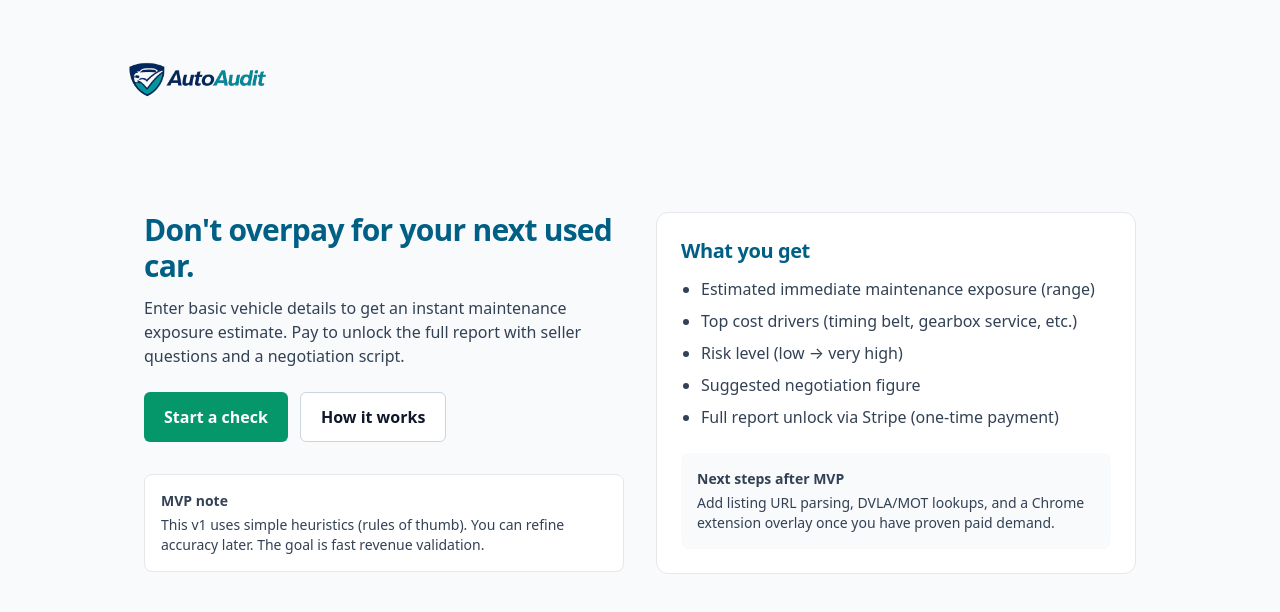
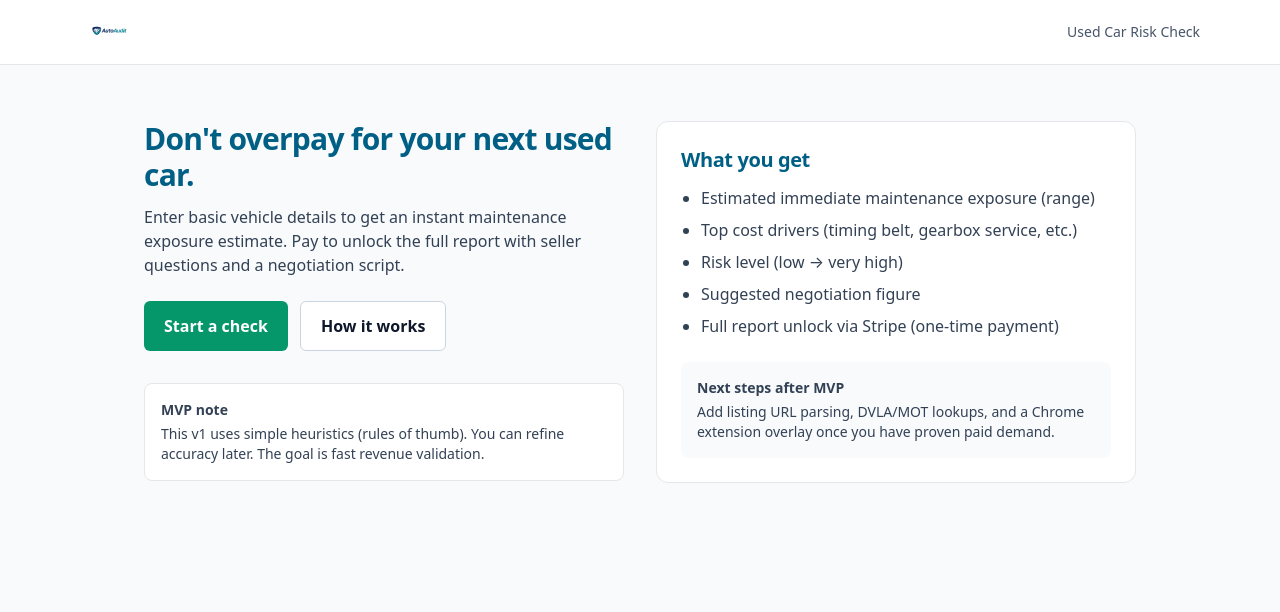
Before and after one commit to mickleethirty-vendium/autoaudit, a Next.js app: page / in a window 1280 px wide. Shown: the top 612 px of the page. Built offline with nearby package versions, Linux system fonts and the light colour scheme.

Commit message:
Improve header layout and branding

```diff
--- a/app/layout.tsx
+++ b/app/layout.tsx
@@ -10,21 +10,33 @@ export default function RootLayout({ children }: { children: React.ReactNode })
   return (
     <html lang="en">
       <body className="min-h-screen bg-slate-50 text-slate-900">
-        {/* Header (tight) */}
-        <header className="mx-auto w-full max-w-6xl px-4 pt-1 pb-0">
-          <Link href="/" className="block">
-            <img
-              src="/logo.png"
-              alt="AutoAudit"
-              className="h-auto w-[240px] block"
-            />
-          </Link>
+
+        {/* Header */}
+        <header className="border-b bg-white shadow-sm,">
+          <div className="mx-auto flex w-full max-w-6xl items-center justify-between px-4 py-3">
+
+            {/* Logo */}
+            <Link href="/" className="flex items-center gap-3">
+              <img
+                src="/logo.png"
+                alt="AutoAudit"
+                className="h-10 w-auto block select-none"
+              />
+            </Link>
+
+            {/* Right-side header text */}
+            <div className="text-sm font-medium text-slate-600 hidden sm:block">
+              Used Car Risk Check
+            </div>
+
+          </div>
         </header>
 
-        {/* Main content (tight top padding) */}
-        <main className="mx-auto w-full max-w-6xl px-4 pt-2 pb-10">
+        {/* Page content */}
+        <main className="mx-auto w-full max-w-6xl px-4 pt-4 pb-16">
           {children}
         </main>
+
       </body>
     </html>
   );
```
